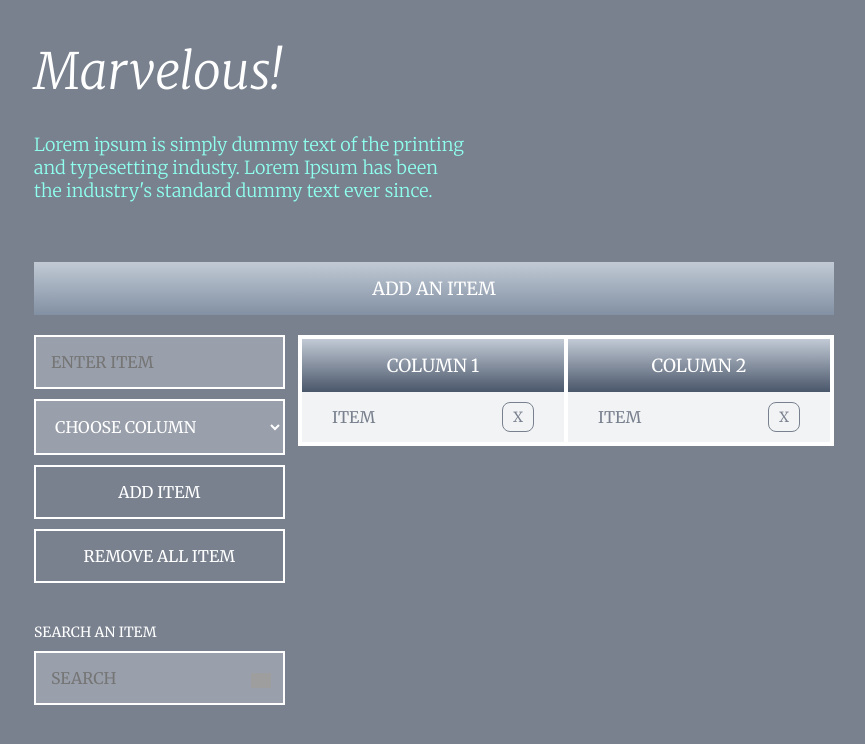
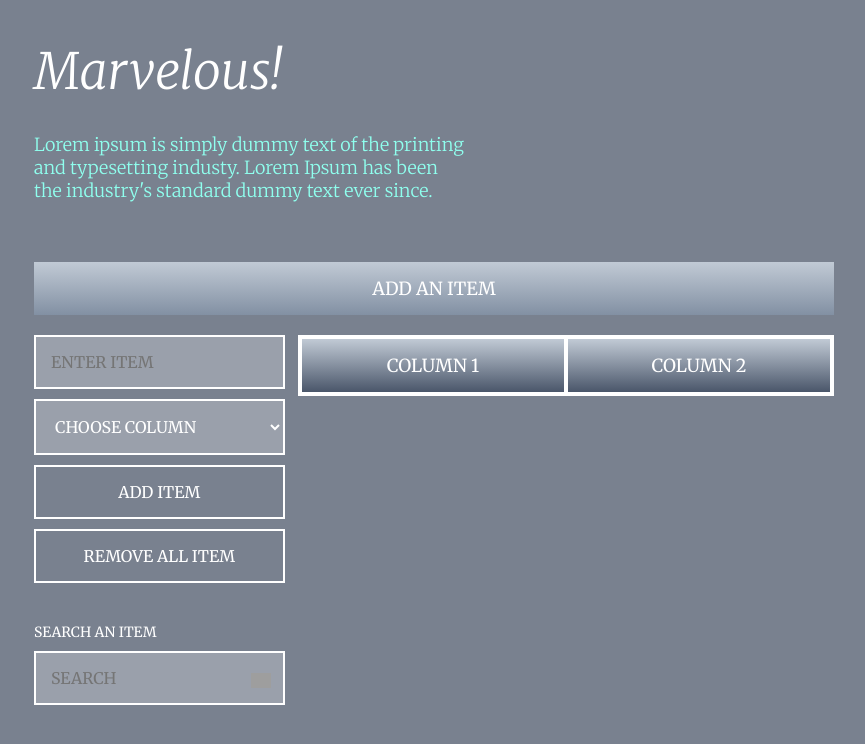
Before and after one commit to chaozhangdev/add-an-item, a React app: page / in a window 1280 px wide. Shown: the top 744 px of the page, without its empty margins (206-1071 px from the left). Built offline with nearby package versions, Linux system fonts and the light colour scheme; grey boxes are pictures that could not be loaded.

Commit message:
finish the project

```diff
--- a/src/App.js
+++ b/src/App.js
@@ -10,6 +10,12 @@ export function App() {
     }
     if (!localStorage.getItem("col2")) {
       localStorage.setItem("col2", JSON.stringify([]));
+    }
+    if (localStorage.getItem("colNum")) {
+      setColNum(localStorage.getItem("colNum"));
+    }
+    if (localStorage.getItem("searchValue")) {
+      setSearchVal(localStorage.getItem("searchValue"));
     }
   }, []);
 
@@ -26,6 +32,7 @@ export function App() {
       alert("Please select which column you want to add.");
       return;
     }
+    // push item into col1 or col2 array (local storage)
     let whichCol = colNum === "col1" ? "col1" : "col2";
     let data = JSON.parse(localStorage.getItem(whichCol));
     data.push(inputVal);
@@ -36,7 +43,46 @@ export function App() {
   const handleRemoveAllItem = () => {
     localStorage.setItem("col1", JSON.stringify([]));
     localStorage.setItem("col2", JSON.stringify([]));
+    localStorage.setItem("colNum", "");
     location.reload();
+  };
+
+  const handleColChange = (value) => {
+    setColNum(value);
+    localStorage.setItem("colNum", value);
+  };
+
+  const handleItemRemove = (parentDiv, whichCol) => {
+    let value = parentDiv.getElementsByTagName("p")[0].innerText;
+    let colData = JSON.parse(localStorage.getItem(whichCol));
+    let newColData = colData.filter((el) => el !== value);
+    localStorage.setItem(whichCol, JSON.stringify(newColData));
+    location.reload();
+  };
+
+  const renderColContent = (arr, whichCol) => {
+    if (arr) {
+      return arr.map((el, index) => (
+        <Item key={index} isLight={index % 2 === 0}>
+          <ItemText>{el}</ItemText>
+          <ItemX
+            isLight={index % 2 === 0}
+            onClick={(e) => handleItemRemove(e.target.parentElement, whichCol)}
+          >
+            X
+          </ItemX>
+        </Item>
+      ));
+    }
+  };
+
+  const handleSearch = (value) => {
+    setSearchVal(value);
+    localStorage.setItem("searchValue", value);
+  };
+
+  const filterSearchData = (arr) => {
+    return arr.filter((el) => el.includes(searchVal));
   };
 
   return (
@@ -58,8 +104,9 @@ export function App() {
               }}
             ></Input>
             <Select
+              value={colNum}
               onChange={(e) => {
-                setColNum(e.target.value);
+                handleColChange(e.target.value);
               }}
             >
               <Option value="" disabled selected>
@@ -75,9 +122,10 @@ export function App() {
             <SearchWrapper>
               <SearchText>SEARCH AN ITEM</SearchText>
               <Search
+                value={searchVal}
                 placeholder="SEARCH"
                 onChange={(e) => {
-                  setSearchVal(e.target.value);
+                  handleSearch(e.target.value);
                 }}
               ></Search>
               <SearchImage src="https://github.com/chaozhangdev/src/blob/master/search.png?raw=true" />
@@ -87,19 +135,31 @@ export function App() {
             <ColWrapper>
               <Col1>
                 <ColTitle>COLUMN 1</ColTitle>
-                <p>{localStorage.getItem("col1")}</p>
-                <Item>
-                  <ItemText>ITEM</ItemText>
-                  <ItemX>X</ItemX>
-                </Item>
+                {searchVal === ""
+                  ? renderColContent(
+                      JSON.parse(localStorage.getItem("col1")),
+                      "col1"
+                    )
+                  : renderColContent(
+                      filterSearchData(
+                        JSON.parse(localStorage.getItem("col1"))
+                      ),
+                      "col1"
+                    )}
               </Col1>
               <Col2>
                 <ColTitle>COLUMN 2</ColTitle>
-                <p>{localStorage.getItem("col2")}</p>
-                <Item>
-                  <ItemText>ITEM</ItemText>
-                  <ItemX>X</ItemX>
-                </Item>
+                {searchVal === ""
+                  ? renderColContent(
+                      JSON.parse(localStorage.getItem("col2")),
+                      "col2"
+                    )
+                  : renderColContent(
+                      filterSearchData(
+                        JSON.parse(localStorage.getItem("col2"))
+                      ),
+                      "col2"
+                    )}
               </Col2>
             </ColWrapper>
           </Right>
@@ -251,8 +311,8 @@ const Item = styled.div`
   flex-direction: row;
   justify-content: space-between;
   align-items: center;
-  background-color: #f2f3f4;
-  color: #79818f;
+  background-color: ${(props) => (props.isLight ? "#f2f3f4" : "#BCC0C7")};
+  color: ${(props) => (props.isLight ? "#79818f" : "#fff")};
   padding: 10px 30px;
   /* #BCC0C7  */
 `;
@@ -261,7 +321,8 @@ const ItemText = styled.p``;
 
 const ItemX = styled.p`
   font-size: 14px;
-  border: 1px solid #79818f;
+  border: 1px solid;
+  border-color: ${(props) => (props.isLight ? "#79818f" : "#fff")};
   border-radius: 8px;
   padding: 5px 10px;
   :hover {
```
